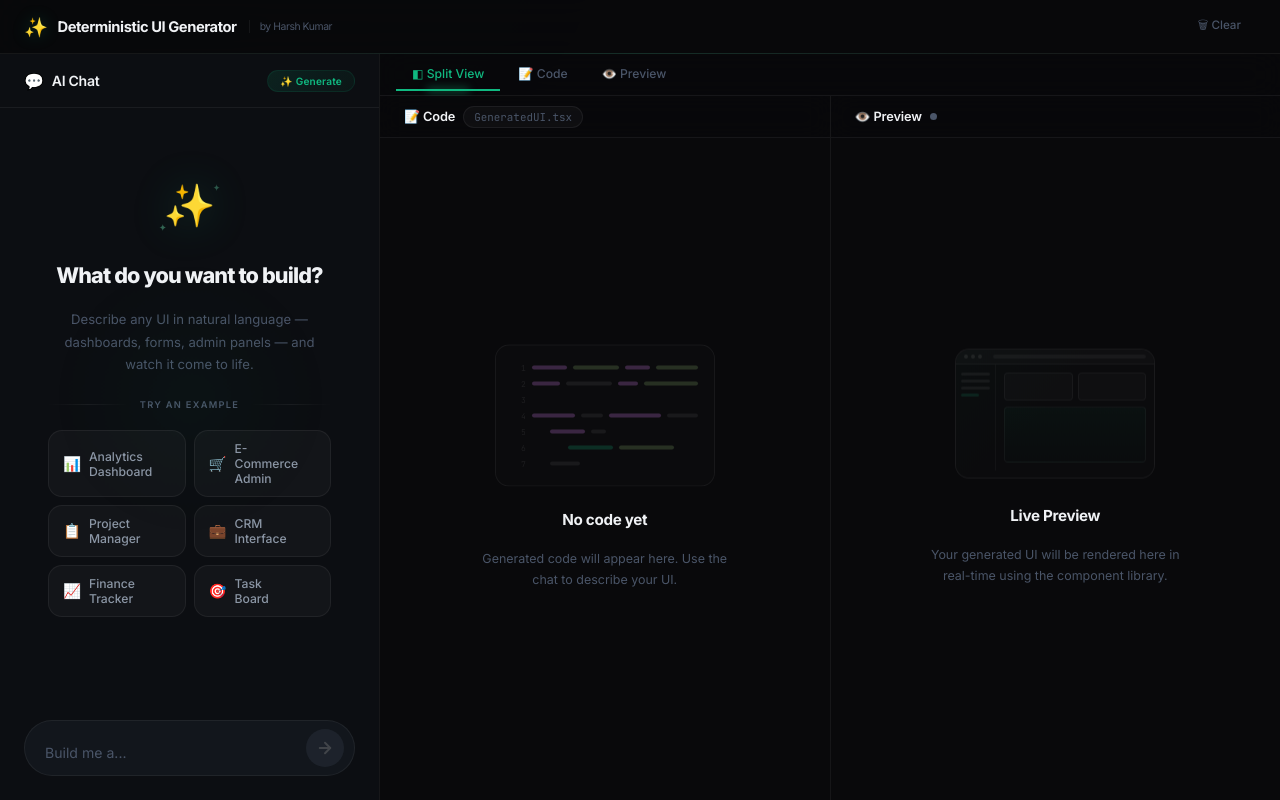
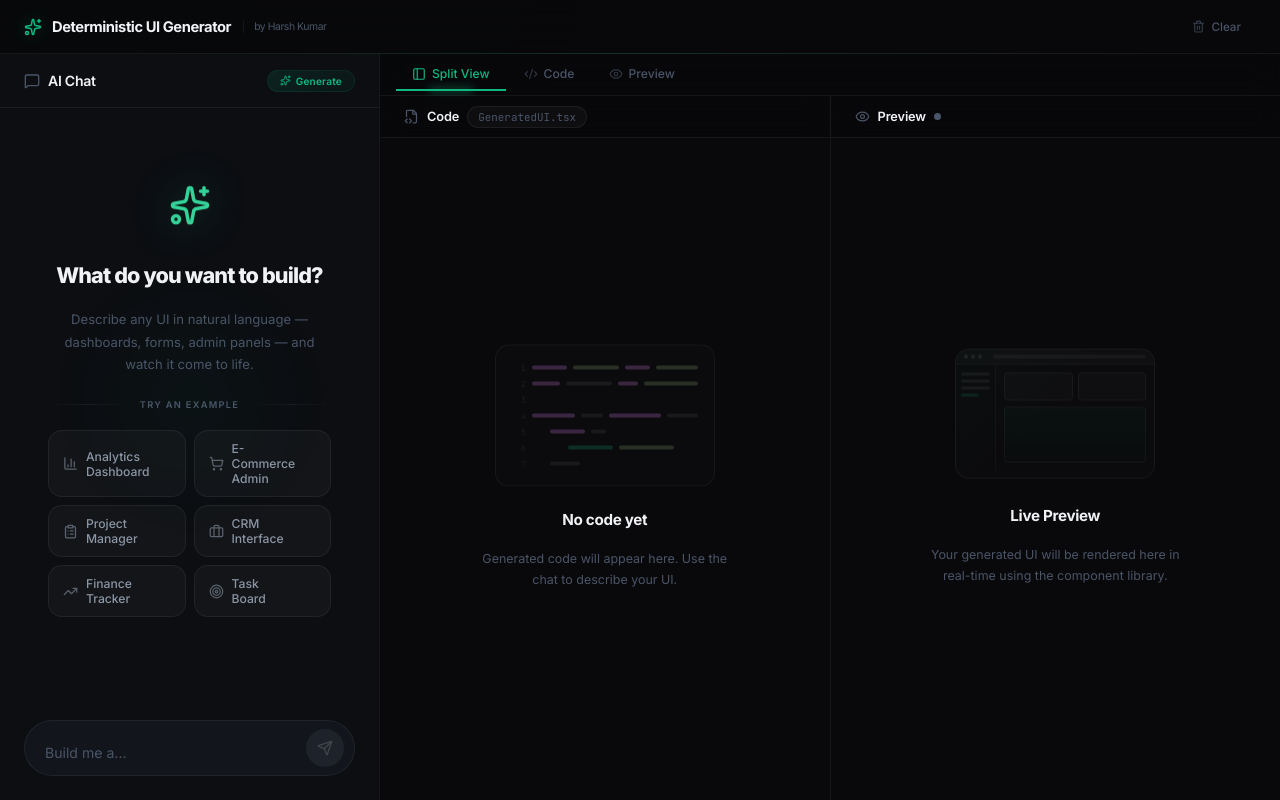
Before and after one commit to HarshKumar133/AI-UI-Generator, a Next.js app: page / in a window 1280 px wide. Built offline with nearby package versions, Linux system fonts and the light colour scheme.

Commit message:
feat: Integrate Lucide React for consistent SVG iconography across the application.

```diff
--- a/package.json
+++ b/package.json
@@ -11,6 +11,7 @@
   "dependencies": {
     "@google/generative-ai": "^0.24.1",
     "@supabase/supabase-js": "^2.95.3",
+    "lucide-react": "^0.575.0",
     "next": "16.1.6",
     "react": "19.2.3",
     "react-dom": "19.2.3",
--- a/src/app/page.tsx
+++ b/src/app/page.tsx
@@ -7,6 +7,15 @@ import { CodePanel } from '@/components/layout/CodePanel';
 import { VersionHistory } from '@/components/layout/VersionHistory';
 import { PreviewPanel } from '@/components/preview/PreviewPanel';
 import { ChatMessage, GenerationResult, ComponentNode, ComponentType, VersionEntry } from '@/types';
+import {
+  Sparkles,
+  PanelLeft,
+  Code2,
+  Eye,
+  Clock,
+  RotateCcw,
+  Trash2,
+} from 'lucide-react';
 
 type ViewTab = 'split' | 'code' | 'preview';
 
@@ -103,7 +112,7 @@ export default function Home() {
         const errorMsg: ChatMessage = {
           id: `error-${Date.now()}`,
           role: 'assistant',
-          content: `❌ Error: ${data.error || 'Generation failed. Please try again.'}`,
+          content: `Error: ${data.error || 'Generation failed. Please try again.'}`,
           timestamp: new Date().toISOString(),
         };
         setMessages(prev => [...prev, errorMsg]);
@@ -112,14 +121,14 @@ export default function Home() {
       const errorMsg: ChatMessage = {
         id: `error-${Date.now()}`,
         role: 'assistant',
-        content: `❌ Network error: ${error instanceof Error ? error.message : 'Failed to connect to server.'}`,
+        content: `Network error: ${error instanceof Error ? error.message : 'Failed to connect to server.'}`,
         timestamp: new Date().toISOString(),
       };
       setMessages(prev => [...prev, errorMsg]);
     } finally {
       setIsLoading(false);
     }
-  }, [currentCode, currentVersion, applyGenerationResult]);
+  }, [currentCode, currentVersion, applyGenerationResult, previewLayout, componentList]);
 
   // Rollback handler
   const handleRollback = useCallback(async (targetVersion: number) => {
@@ -136,7 +145,7 @@ export default function Home() {
     const rollbackMsg: ChatMessage = {
       id: `system-${Date.now()}`,
       role: 'assistant',
-      content: `⏪ Rolled back to version ${targetVersion}. Original prompt: "${version.prompt}"`,
+      content: `Rolled back to version ${targetVersion}. Original prompt: "${version.prompt}"`,
       timestamp: new Date().toISOString(),
     };
     setMessages(prev => [...prev, rollbackMsg]);
@@ -172,7 +181,7 @@ export default function Home() {
       {/* Top Bar */}
       <div className={styles.topBar}>
         <div className={styles.topBarBrand}>
-          <span className={styles.topBarIcon}>✨</span>
+          <Sparkles size={18} className={styles.topBarIcon} />
           Deterministic UI Generator
           <span className={styles.topBarBrandSub}>by Harsh Kumar</span>
         </div>
@@ -186,7 +195,8 @@ export default function Home() {
               onClick={() => setShowVersionHistory(true)}
               id="history-button"
             >
-              📋 History ({versions.length})
+              <Clock size={13} />
+              History ({versions.length})
             </button>
           )}
           {versions.length > 1 && (
@@ -196,7 +206,7 @@ export default function Home() {
               value=""
               id="version-select"
             >
-              <option value="" disabled>⏪ Rollback</option>
+              <option value="" disabled>Rollback</option>
               {versions.map((v, idx) => (
                 <option key={`opt-${idx}-${v.version}`} value={v.version}>
                   v{v.version} — {v.prompt.slice(0, 30)}...
@@ -211,7 +221,8 @@ export default function Home() {
               disabled={isLoading}
               id="regenerate-button"
             >
-              🔄 Regenerate
+              <RotateCcw size={13} />
+              Regenerate
             </button>
           )}
           <button
@@ -219,7 +230,8 @@ export default function Home() {
             onClick={handleClear}
             id="clear-button"
           >
-            🗑 Clear
+            <Trash2 size={13} />
+            Clear
           </button>
         </div>
       </div>
@@ -245,21 +257,24 @@ export default function Home() {
               onClick={() => setActiveTab('split')}
               id="tab-split"
             >
-              ◧ Split View
+              <PanelLeft size={14} />
+              Split View
             </button>
             <button
               className={`${styles.tab} ${activeTab === 'code' ? styles.tabActive : ''}`}
               onClick={() => setActiveTab('code')}
               id="tab-code"
             >
-              📝 Code
+              <Code2 size={14} />
+              Code
             </button>
             <button
               className={`${styles.tab} ${activeTab === 'preview' ? styles.tabActive : ''}`}
               onClick={() => setActiveTab('preview')}
               id="tab-preview"
             >
-              👁️ Preview
+              <Eye size={14} />
+              Preview
             </button>
           </div>
 
--- a/src/components/layout/ChatPanel.tsx
+++ b/src/components/layout/ChatPanel.tsx
@@ -3,6 +3,22 @@
 import React, { useState, useRef, useEffect } from 'react';
 import styles from '@/styles/components/chatPanel.module.css';
 import { ChatMessage, GenerationResult } from '@/types';
+import {
+  MessageSquare,
+  Sparkles,
+  Pencil,
+  BarChart3,
+  ShoppingCart,
+  ClipboardList,
+  Briefcase,
+  TrendingUp,
+  Target,
+  Bot,
+  Brain,
+  ArrowRight,
+  Send,
+  ChevronRight,
+} from 'lucide-react';
 
 interface ChatPanelProps {
   messages: ChatMessage[];
@@ -52,12 +68,12 @@ export const ChatPanel: React.FC<ChatPanelProps> = ({
   };
 
   const suggestions = [
-    { emoji: '📊', label: 'Analytics Dashboard', color: 'emerald' },
-    { emoji: '🛒', label: 'E-Commerce Admin', color: 'blue' },
-    { emoji: '📋', label: 'Project Manager', color: 'purple' },
-    { emoji: '💼', label: 'CRM Interface', color: 'amber' },
-    { emoji: '📈', label: 'Finance Tracker', color: 'rose' },
-    { emoji: '🎯', label: 'Task Board', color: 'cyan' },
+    { icon: BarChart3, label: 'Analytics Dashboard', color: 'emerald' },
+    { icon: ShoppingCart, label: 'E-Commerce Admin', color: 'blue' },
+    { icon: ClipboardList, label: 'Project Manager', color: 'purple' },
+    { icon: Briefcase, label: 'CRM Interface', color: 'amber' },
+    { icon: TrendingUp, label: 'Finance Tracker', color: 'rose' },
+    { icon: Target, label: 'Task Board', color: 'cyan' },
   ];
 
   return (
@@ -65,11 +81,15 @@ export const ChatPanel: React.FC<ChatPanelProps> = ({
       {/* Header */}
       <div className={styles.header}>
         <div className={styles.headerTitle}>
-          <span className={styles.headerIcon}>💬</span>
+          <MessageSquare size={16} className={styles.headerIcon} />
           AI Chat
         </div>
         <span className={`${styles.headerBadge} ${hasCode ? styles.headerBadgeModify : ''}`}>
-          {hasCode ? '✏️ Modify' : '✨ Generate'}
+          {hasCode ? (
+            <><Pencil size={11} /> Modify</>
+          ) : (
+            <><Sparkles size={11} /> Generate</>
+          )}
         </span>
       </div>
 
@@ -80,9 +100,7 @@ export const ChatPanel: React.FC<ChatPanelProps> = ({
             {/* Hero Section */}
             <div className={styles.heroGlow} />
             <div className={styles.emptyIcon}>
-              <span className={styles.sparkle1}>✦</span>
-              <span className={styles.sparkle2}>✦</span>
-              <span className={styles.mainSparkle}>✨</span>
+              <Sparkles size={42} className={styles.mainSparkle} />
             </div>
             <div className={styles.emptyTitle}>What do you want to build?</div>
             <div className={styles.emptyHint}>
@@ -98,7 +116,9 @@ export const ChatPanel: React.FC<ChatPanelProps> = ({
 
             {/* Suggestion Grid — 2 columns */}
             <div className={styles.suggestions}>
-              {suggestions.map((s) => (
+              {suggestions.map((s) => {
+                const Icon = s.icon;
+                return (
                   <button
                     key={s.label}
                     className={`${styles.suggestionChip} ${styles[`chip_${s.color}`] || ''}`}
@@ -108,11 +128,12 @@ export const ChatPanel: React.FC<ChatPanelProps> = ({
                     }}
                     disabled={isLoading}
                   >
-                  <span className={styles.chipEmoji}>{s.emoji}</span>
-                  {s.label}
-                  <span className={styles.chipArrow}>→</span>
+                    <Icon size={15} className={styles.chipIcon} />
+                    <span className={styles.chipLabel}>{s.label}</span>
+                    <ChevronRight size={14} className={styles.chipArrow} />
                   </button>
-              ))}
+                );
+              })}
             </div>
           </div>
         ) : (
@@ -123,7 +144,9 @@ export const ChatPanel: React.FC<ChatPanelProps> = ({
                 className={`${styles.message} ${msg.role === 'user' ? styles.messageUser : styles.messageAssistant}`}
               >
                 {msg.role === 'assistant' && (
-                  <div className={styles.messageAvatar}>🤖</div>
+                  <div className={styles.messageAvatar}>
+                    <Bot size={16} />
+                  </div>
                 )}
                 <div className={styles.messageBubble}>
                   {msg.content}
@@ -132,7 +155,7 @@ export const ChatPanel: React.FC<ChatPanelProps> = ({
                 {msg.role === 'assistant' && msg.generationResult?.explanation && (
                   <div className={styles.explanation}>
                     <div className={styles.explanationTitle}>
-                      <span className={styles.reasoningIcon}>🧠</span>
+                      <Brain size={13} className={styles.reasoningIcon} />
                       AI REASONING
                     </div>
                     <div className={styles.explanationText}>
@@ -154,7 +177,9 @@ export const ChatPanel: React.FC<ChatPanelProps> = ({
         {/* Loading indicator — animated shimmer */}
         {isLoading && (
           <div className={`${styles.message} ${styles.messageAssistant}`}>
-            <div className={styles.messageAvatar}>🤖</div>
+            <div className={styles.messageAvatar}>
+              <Bot size={16} />
+            </div>
             <div className={styles.loadingBubble}>
               <div className={styles.loadingShimmer} />
               <div className={styles.loadingText}>
@@ -208,10 +233,7 @@ export const ChatPanel: React.FC<ChatPanelProps> = ({
               id="send-button"
               aria-label="Send message"
             >
-              <svg width="18" height="18" viewBox="0 0 24 24" fill="none" stroke="currentColor" strokeWidth="2.5" strokeLinecap="round" strokeLinejoin="round">
-                <line x1="5" y1="12" x2="19" y2="12" />
-                <polyline points="12 5 19 12 12 19" />
-              </svg>
+              <Send size={16} />
             </button>
           </div>
         </div>
--- a/src/components/layout/CodePanel.tsx
+++ b/src/components/layout/CodePanel.tsx
@@ -5,6 +5,11 @@ import { Prism as SyntaxHighlighter } from 'react-syntax-highlighter';
 import { vscDarkPlus } from 'react-syntax-highlighter/dist/esm/styles/prism';
 import styles from '@/styles/components/codePanel.module.css';
 import { ComponentType } from '@/types';
+import {
+  FileCode2,
+  Copy,
+  Check,
+} from 'lucide-react';
 
 interface CodePanelProps {
   code: string;
@@ -42,7 +47,8 @@ export const CodePanel: React.FC<CodePanelProps> = ({
       <div className={styles.codePanel}>
         <div className={styles.header}>
           <div className={styles.headerLeft}>
-            <span className={styles.headerTitle}>📝 Code</span>
+            <FileCode2 size={15} className={styles.headerIconSvg} />
+            <span className={styles.headerTitle}>Code</span>
             <span className={styles.fileName}>GeneratedUI.tsx</span>
           </div>
         </div>
@@ -106,7 +112,8 @@ export const CodePanel: React.FC<CodePanelProps> = ({
       {/* Header */}
       <div className={styles.header}>
         <div className={styles.headerLeft}>
-          <span className={styles.headerTitle}>📝 Code</span>
+          <FileCode2 size={15} className={styles.headerIconSvg} />
+          <span className={styles.headerTitle}>Code</span>
           <span className={styles.fileName}>GeneratedUI.tsx</span>
         </div>
         <div className={styles.headerActions}>
@@ -115,7 +122,11 @@ export const CodePanel: React.FC<CodePanelProps> = ({
             onClick={handleCopy}
             id="copy-code-button"
           >
-            {copied ? '✓ Copied!' : '📋 Copy'}
+            {copied ? (
+              <><Check size={13} /> Copied!</>
+            ) : (
+              <><Copy size={13} /> Copy</>
+            )}
           </button>
         </div>
       </div>
--- a/src/components/preview/PreviewPanel.tsx
+++ b/src/components/preview/PreviewPanel.tsx
@@ -5,6 +5,10 @@ import styles from '@/styles/components/previewPanel.module.css';
 import { ComponentRenderer } from './ComponentRenderer';
 import { ComponentNode } from '@/types';
 import { ErrorBoundary } from '@/components/ErrorBoundary';
+import {
+    Eye,
+    AlertTriangle,
+} from 'lucide-react';
 
 interface PreviewPanelProps {
     components: ComponentNode[];
@@ -26,12 +30,13 @@ export const PreviewPanel: React.FC<PreviewPanelProps> = ({
             <div className={styles.previewPanel}>
                 <div className={styles.header}>
                     <div className={styles.headerLeft}>
-                        <span className={styles.headerTitle}>👁️ Preview</span>
+                        <Eye size={15} className={styles.headerIconSvg} />
+                        <span className={styles.headerTitle}>Preview</span>
                         <div className={`${styles.statusDot} ${styles.statusDotError}`} />
                     </div>
                 </div>
                 <div className={styles.errorState}>
-                    <div className={styles.errorIcon}>⚠️</div>
+                    <AlertTriangle size={32} className={styles.errorIconSvg} />
                     <div className={styles.errorTitle}>Preview Error</div>
                     <div className={styles.errorMessage}>{error}</div>
                 </div>
@@ -44,7 +49,8 @@ export const PreviewPanel: React.FC<PreviewPanelProps> = ({
             <div className={styles.previewPanel}>
                 <div className={styles.header}>
                     <div className={styles.headerLeft}>
-                        <span className={styles.headerTitle}>👁️ Preview</span>
+                        <Eye size={15} className={styles.headerIconSvg} />
+                        <span className={styles.headerTitle}>Preview</span>
                         <div className={`${styles.statusDot} ${styles.statusDotIdle}`} />
                     </div>
                 </div>
@@ -87,7 +93,8 @@ export const PreviewPanel: React.FC<PreviewPanelProps> = ({
             {/* Header */}
             <div className={styles.header}>
                 <div className={styles.headerLeft}>
-                    <span className={styles.headerTitle}>👁️ Preview</span>
+                    <Eye size={15} className={styles.headerIconSvg} />
+                    <span className={styles.headerTitle}>Preview</span>
                     <div className={styles.statusDot} />
                 </div>
                 <div className={styles.headerActions}>
--- a/src/styles/components/appLayout.module.css
+++ b/src/styles/components/appLayout.module.css
@@ -93,8 +93,9 @@
 }
 
 .topBarIcon {
-  font-size: 1.2rem;
+  color: var(--color-accent-primary);
   filter: drop-shadow(0 0 8px rgba(16, 185, 129, 0.3));
+  flex-shrink: 0;
 }
 
 .topBarBrandSub {
@@ -115,7 +116,7 @@
 .topBarButton {
   display: inline-flex;
   align-items: center;
-  gap: 5px;
+  gap: 6px;
   padding: 6px 14px;
   border: 1px solid var(--color-border);
   border-radius: var(--radius-full);
@@ -127,6 +128,11 @@
   cursor: pointer;
   transition: all var(--transition-fast);
   white-space: nowrap;
+}
+
+.topBarButton svg {
+  flex-shrink: 0;
+  opacity: 0.7;
 }
 
 .topBarButton:hover {
@@ -190,6 +196,9 @@
 }
 
 .tab {
+  display: inline-flex;
+  align-items: center;
+  gap: 6px;
   padding: 8px 16px;
   font-size: 0.76rem;
   font-weight: 500;
@@ -201,6 +210,16 @@
   border-bottom: 2px solid transparent;
   transition: all var(--transition-fast);
   position: relative;
+}
+
+.tab svg {
+  flex-shrink: 0;
+  opacity: 0.6;
+}
+
+.tabActive svg {
+  opacity: 1;
+  color: var(--color-accent-primary);
 }
 
 .tab:hover {
--- a/src/styles/components/chatPanel.module.css
+++ b/src/styles/components/chatPanel.module.css
@@ -31,10 +31,14 @@
 }
 
 .headerIcon {
-  font-size: 1rem;
+  color: var(--color-text-muted);
+  flex-shrink: 0;
 }
 
 .headerBadge {
+  display: inline-flex;
+  align-items: center;
+  gap: 5px;
   font-size: 0.63rem;
   padding: 4px 12px;
   border-radius: var(--radius-full);
@@ -43,6 +47,10 @@
   font-weight: 600;
   border: 1px solid rgba(16, 185, 129, 0.1);
   letter-spacing: 0.02em;
+}
+
+.headerBadge svg {
+  flex-shrink: 0;
 }
 
 .headerBadgeModify {
@@ -109,7 +117,7 @@
 }
 
 .mainSparkle {
-  font-size: 2.6rem;
+  color: var(--color-accent-tertiary);
   filter: drop-shadow(0 0 20px rgba(16, 185, 129, 0.3));
   animation: float 3.5s ease-in-out infinite;
 }
@@ -224,9 +232,14 @@
   overflow: hidden;
 }
 
-.chipEmoji {
-  font-size: 0.9rem;
+.chipIcon {
   flex-shrink: 0;
+  opacity: 0.6;
+}
+
+.chipLabel {
+  flex: 1;
+  min-width: 0;
 }
 
 .chipArrow {
@@ -330,8 +343,8 @@
   display: flex;
   align-items: center;
   justify-content: center;
-  font-size: 0.85rem;
   margin-bottom: 2px;
+  color: var(--color-accent-primary);
 }
 
 .messageBubble {
@@ -393,7 +406,8 @@
 }
 
 .reasoningIcon {
-  font-size: 0.75rem;
+  flex-shrink: 0;
+  color: var(--color-accent-primary);
 }
 
 .explanationText {
--- a/src/styles/components/codePanel.module.css
+++ b/src/styles/components/codePanel.module.css
@@ -31,6 +31,11 @@
   font-weight: 600;
   color: var(--color-text-primary);
   letter-spacing: -0.01em;
+}
+
+.headerIconSvg {
+  color: var(--color-text-muted);
+  flex-shrink: 0;
 }
 
 .fileName {
--- a/src/styles/components/previewPanel.module.css
+++ b/src/styles/components/previewPanel.module.css
@@ -30,6 +30,11 @@
   font-size: 0.8rem;
   font-weight: 600;
   letter-spacing: -0.01em;
+}
+
+.headerIconSvg {
+  color: var(--color-text-muted);
+  flex-shrink: 0;
 }
 
 .statusDot {
@@ -229,6 +234,11 @@
   font-size: 2rem;
 }
 
+.errorIconSvg {
+  color: var(--color-error);
+  opacity: 0.8;
+}
+
 .errorTitle {
   font-size: 0.9rem;
   font-weight: 600;
```
Also changed, not shown: src/components/layout/VersionHistory.tsx (+14 -3 lines), src/styles/components/versionHistory.module.css (+12 -0 lines), 1 other file (tests, documents, lock files or other folders). Lines whose indentation alone changed are shown as unchanged.
